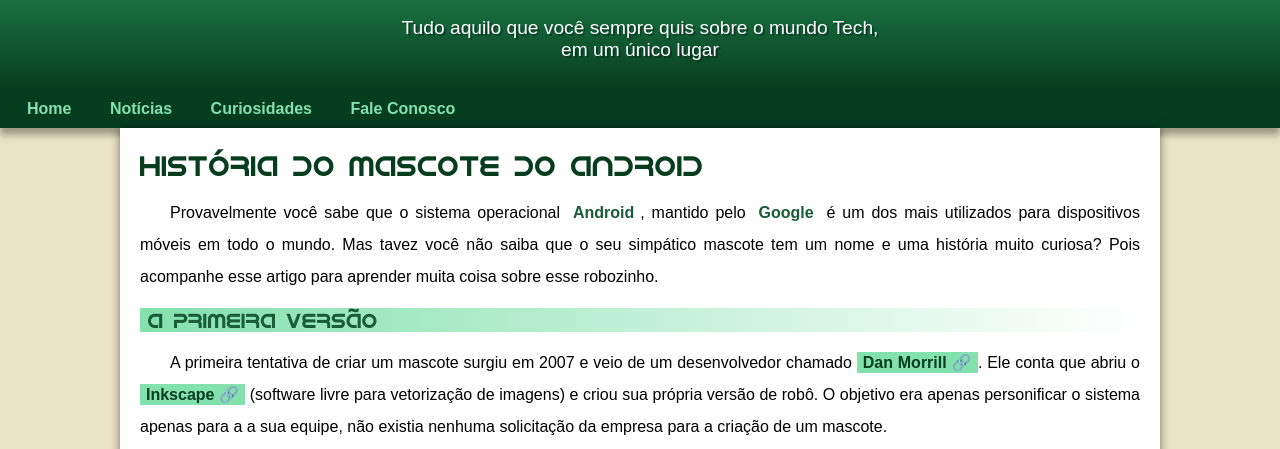
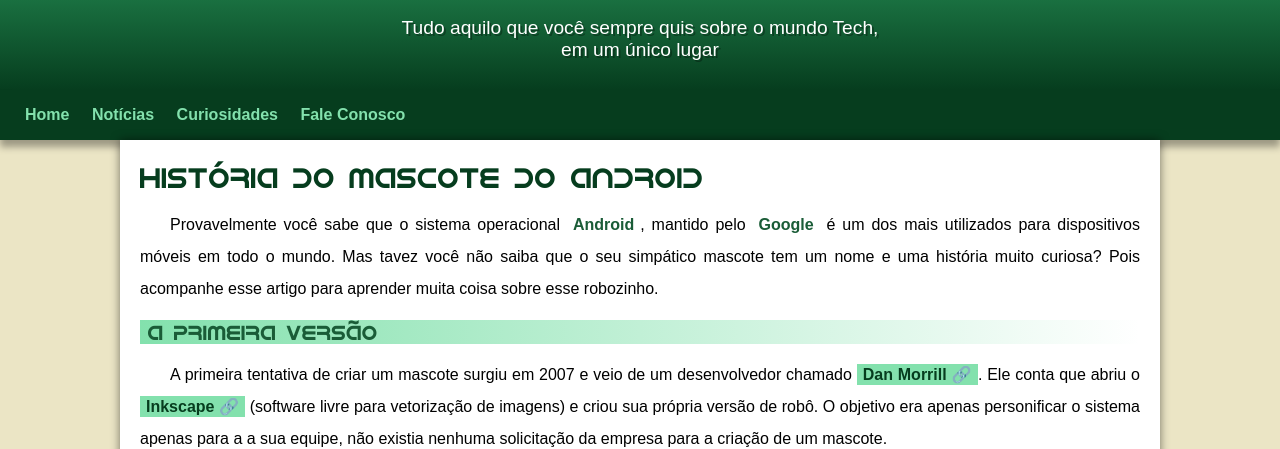
Before and after one commit to marcelocamposjr/androidsite, a plain HTML site: page index.html in a window 1280 px wide. Shown: the part 100-549 px from the top of the page. Drawn offline with Linux system fonts and the light colour scheme.

Commit message:
update beta 1.1.250

```diff
--- a/estilo/style.css
+++ b/estilo/style.css
@@ -68,14 +68,14 @@ header > p {
 
 nav {
     background-color: var(--cor5);
-    padding: 10px;
+    padding: 16px;
     box-shadow: 0px 7px 7px rgba(0, 0, 0, 0.336);
 
 }
 
 nav > a {
     color: var(--cor1);
-    padding: 17px;
+    padding: 9px;
     text-decoration: none;
     font-weight: bold;
     border-radius: 5px;
```
